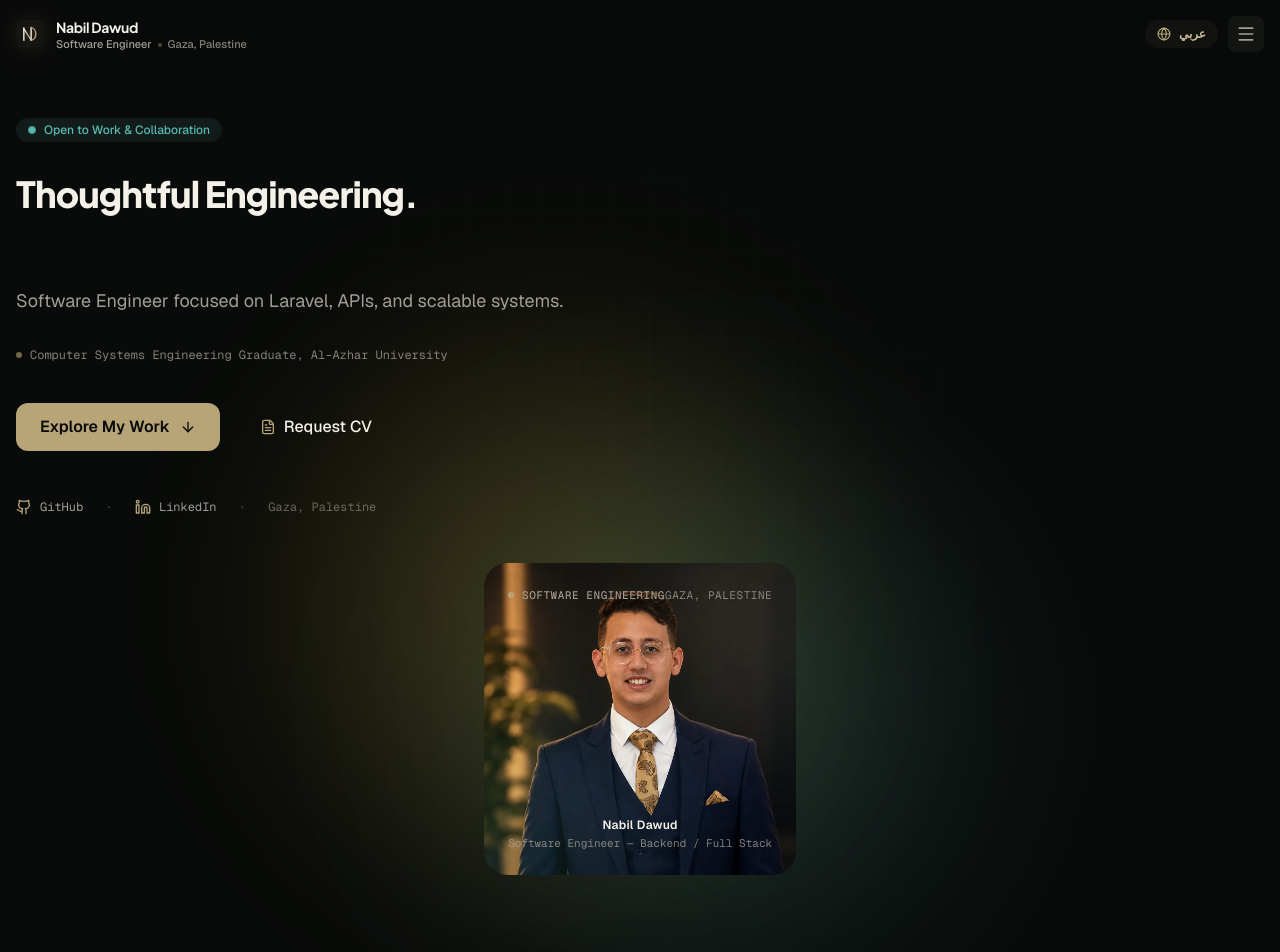
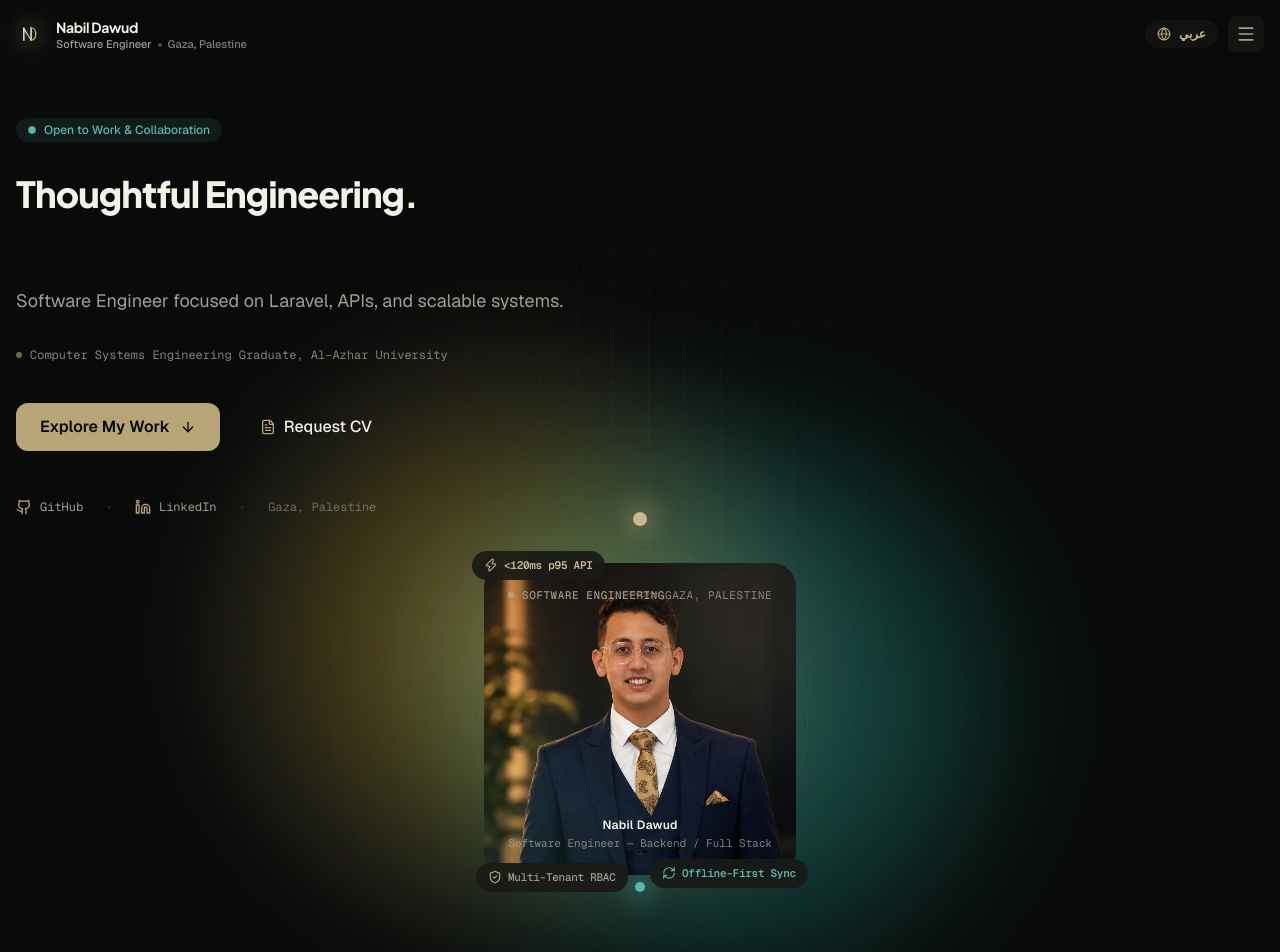
Before and after one commit to NabilDawud/Nabil-Dawud-Portfolio, a Next.js app: page /about in a window 1280 px wide. Shown: the top 952 px of the page. Built offline with nearby package versions, Linux system fonts and the light colour scheme; a web font is replaced by a local one.

Commit message:
feat(ui): eliminate cursor delay, intensify aurora orbs, add 360 orbital ring and floating proof badges

```diff
--- /dev/null
+++ b/src/components/home/HeroFloatingBadges.tsx
@@ -0,0 +1,81 @@
+"use client";
+
+import React from "react";
+import { Zap, ShieldCheck, RefreshCw } from "lucide-react";
+import { motion } from "motion/react";
+import { useLanguage } from "@/i18n";
+import { useInteractiveMotion } from "@/hooks/useInteractiveMotion";
+
+interface HeroFloatingBadgesProps {
+  className?: string;
+}
+
+export function HeroFloatingBadges({ className = "" }: HeroFloatingBadgesProps) {
+  const { t } = useLanguage();
+  const canAnimate = useInteractiveMotion();
+
+  const badges = t.hero.floatingBadges;
+
+  return (
+    <div className={`pointer-events-none select-none ${className}`} aria-hidden="true">
+      {/* 1. Top-Start Floating Badge: Latency Proof Point */}
+      <motion.div
+        animate={canAnimate ? { y: [-5, 5] } : undefined}
+        transition={
+          canAnimate
+            ? {
+                duration: 4.2,
+                repeat: Infinity,
+                repeatType: "reverse",
+                ease: "easeInOut",
+              }
+            : undefined
+        }
+        className="absolute -top-3 -start-3 sm:-start-6 z-30 inline-flex items-center gap-1.5 px-3 py-1.5 rounded-full border border-champagne/35 bg-graphite/90 backdrop-blur-md text-champagne-bright font-mono text-[11px] sm:text-xs shadow-xl shadow-black/80 will-change-transform"
+      >
+        <Zap className="w-3.5 h-3.5 text-champagne shrink-0" />
+        <span className="font-semibold tracking-tight">{badges.latency}</span>
+      </motion.div>
+
+      {/* 2. Bottom-Start Floating Badge: Multi-Tenant RBAC */}
+      <motion.div
+        animate={canAnimate ? { y: [4, -4] } : undefined}
+        transition={
+          canAnimate
+            ? {
+                duration: 5.1,
+                repeat: Infinity,
+                repeatType: "reverse",
+                ease: "easeInOut",
+                delay: 0.8,
+              }
+            : undefined
+        }
+        className="absolute -bottom-4 -start-2 sm:-start-4 z-30 inline-flex items-center gap-1.5 px-3 py-1.5 rounded-full border border-border-subtle/90 bg-graphite/90 backdrop-blur-md text-sand font-mono text-[11px] sm:text-xs shadow-xl shadow-black/80 will-change-transform"
+      >
+        <ShieldCheck className="w-3.5 h-3.5 text-champagne shrink-0" />
+        <span className="font-medium tracking-tight">{badges.security}</span>
+      </motion.div>
+
+      {/* 3. Bottom-End Floating Badge: Offline-First Sync */}
+      <motion.div
+        animate={canAnimate ? { y: [-4, 4] } : undefined}
+        transition={
+          canAnimate
+            ? {
+                duration: 4.6,
+                repeat: Infinity,
+                repeatType: "reverse",
+                ease: "easeInOut",
+                delay: 1.4,
+              }
+            : undefined
+        }
+        className="absolute -bottom-3 -end-3 sm:-end-6 z-30 inline-flex items-center gap-1.5 px-3 py-1.5 rounded-full border border-teal/35 bg-graphite/90 backdrop-blur-md text-teal font-mono text-[11px] sm:text-xs shadow-xl shadow-black/80 will-change-transform"
+      >
+        <RefreshCw className="w-3.5 h-3.5 text-teal shrink-0" />
+        <span className="font-semibold tracking-tight">{badges.sync}</span>
+      </motion.div>
+    </div>
+  );
+}
--- /dev/null
+++ b/src/components/home/HeroOrbitalRing.tsx
@@ -0,0 +1,80 @@
+"use client";
+
+import React from "react";
+import { motion } from "motion/react";
+import { useInteractiveMotion } from "@/hooks/useInteractiveMotion";
+
+interface HeroOrbitalRingProps {
+  className?: string;
+}
+
+/**
+ * 360° Circular Orbiting Satellite Animation for the Hero Section.
+ * Renders subtle orbital tracks with revolving luminous satellite beacons
+ * that continuously orbit around the portrait slot, communicating live
+ * distributed systems and active architectural telemetry.
+ */
+export function HeroOrbitalRing({ className = "" }: HeroOrbitalRingProps) {
+  const canAnimate = useInteractiveMotion();
+
+  return (
+    <div
+      className={`absolute inset-[-14%] sm:inset-[-18%] pointer-events-none select-none z-0 ${className}`}
+      aria-hidden="true"
+    >
+      {/* ------------------------------------------------------------- */}
+      {/* Primary Circular Orbital Track & Revolving Golden Beacon       */}
+      {/* ------------------------------------------------------------- */}
+      <div className="absolute inset-0 rounded-full border border-champagne/20 shadow-[0_0_25px_rgba(212,175,55,0.06)]" />
+
+      <motion.div
+        animate={canAnimate ? { rotate: 360 } : undefined}
+        transition={
+          canAnimate
+            ? {
+                duration: 16,
+                repeat: Infinity,
+                ease: "linear",
+              }
+            : undefined
+        }
+        className="absolute inset-0 rounded-full will-change-transform"
+      >
+        {/* Golden Satellite Beacon (top apex of orbit) */}
+        <div className="absolute top-0 left-1/2 -translate-x-1/2 -translate-y-1/2 flex items-center justify-center">
+          {/* Outer glowing halo */}
+          <span className="absolute w-8 h-8 rounded-full bg-champagne/35 blur-md" />
+          {/* Inner bright node */}
+          <span className="relative w-3.5 h-3.5 rounded-full bg-champagne-bright border border-white/60 shadow-[0_0_16px_rgba(255,235,170,1)]" />
+        </div>
+      </motion.div>
+
+      {/* ------------------------------------------------------------- */}
+      {/* Secondary Counter-Rotating Orbital Track & Cyber Teal Beacon  */}
+      {/* ------------------------------------------------------------- */}
+      <div className="absolute inset-[8%] rounded-full border border-teal/15 border-dashed" />
+
+      <motion.div
+        animate={canAnimate ? { rotate: -360 } : undefined}
+        transition={
+          canAnimate
+            ? {
+                duration: 24,
+                repeat: Infinity,
+                ease: "linear",
+              }
+            : undefined
+        }
+        className="absolute inset-[8%] rounded-full will-change-transform"
+      >
+        {/* Teal Satellite Beacon (bottom apex of orbit) */}
+        <div className="absolute bottom-0 left-1/2 -translate-x-1/2 translate-y-1/2 flex items-center justify-center">
+          {/* Outer glowing halo */}
+          <span className="absolute w-7 h-7 rounded-full bg-teal/30 blur-md" />
+          {/* Inner bright node */}
+          <span className="relative w-2.5 h-2.5 rounded-full bg-teal border border-teal-200/50 shadow-[0_0_12px_rgba(88,215,205,0.9)]" />
+        </div>
+      </motion.div>
+    </div>
+  );
+}
--- a/src/components/home/HeroPortraitSlot.tsx
+++ b/src/components/home/HeroPortraitSlot.tsx
@@ -6,6 +6,8 @@ import { motion } from "motion/react";
 import { useLanguage } from "@/i18n";
 import { personalBrand } from "@/data/personal";
 import { useInteractiveMotion } from "@/hooks/useInteractiveMotion";
+import { HeroOrbitalRing } from "./HeroOrbitalRing";
+import { HeroFloatingBadges } from "./HeroFloatingBadges";
 
 interface HeroPortraitSlotProps {
   className?: string;
@@ -22,11 +24,17 @@ export function HeroPortraitSlot({ className = "" }: HeroPortraitSlotProps) {
 
   return (
     <div className="relative group/portrait">
+      {/* 360° Circular Orbiting Satellite Telemetry */}
+      <HeroOrbitalRing />
+
       {/* Dynamic ambient rim glow */}
       <div
-        className="absolute -inset-1.5 rounded-[2rem] bg-gradient-to-r from-champagne/25 via-teal/20 to-champagne/25 blur-xl opacity-60 group-hover/portrait:opacity-90 transition-opacity duration-700 pointer-events-none"
+        className="absolute -inset-1.5 rounded-[2rem] bg-gradient-to-r from-champagne/30 via-teal/25 to-champagne/30 blur-xl opacity-65 group-hover/portrait:opacity-100 transition-opacity duration-700 pointer-events-none"
         aria-hidden="true"
       />
+
+      {/* Floating Architectural Proof Badges */}
+      <HeroFloatingBadges />
 
       <motion.div
         animate={canAnimate ? { y: [-5, 5] } : undefined}
--- a/src/components/home/index.ts
+++ b/src/components/home/index.ts
@@ -7,3 +7,5 @@ export * from "./JourneyPreviewSection";
 export * from "./EducationPreviewSection";
 export * from "./ContactCtaSection";
 export * from "./SystemMetricsRibbon";
+export * from "./HeroOrbitalRing";
+export * from "./HeroFloatingBadges";
--- a/src/components/ui/AmbientSpotlight.tsx
+++ b/src/components/ui/AmbientSpotlight.tsx
@@ -25,8 +25,8 @@ export function AmbientSpotlight({
   const mouseX = useMotionValue(0);
   const mouseY = useMotionValue(0);
 
-  // Relaxed spring physics for buttery-smooth mouse tracking
-  const springConfig = { damping: 35, stiffness: 90, mass: 0.6 };
+  // Ultra-responsive spring physics: zero lag, snappy cursor tracking
+  const springConfig = { damping: 24, stiffness: 480, mass: 0.08 };
   const smoothX = useSpring(mouseX, springConfig);
   const smoothY = useSpring(mouseY, springConfig);
 
@@ -77,11 +77,11 @@ export function AmbientSpotlight({
       {/* ------------------------------------------------------------- */}
       {showGrid && (
         <div
-          className="absolute inset-0 opacity-40 transition-opacity duration-700"
+          className="absolute inset-0 opacity-55 transition-opacity duration-500"
           style={{
             backgroundImage: `
-              linear-gradient(to right, rgba(255, 255, 255, 0.035) 1px, transparent 1px),
-              linear-gradient(to bottom, rgba(255, 255, 255, 0.035) 1px, transparent 1px)
+              linear-gradient(to right, rgba(255, 255, 255, 0.045) 1px, transparent 1px),
+              linear-gradient(to bottom, rgba(255, 255, 255, 0.045) 1px, transparent 1px)
             `,
             backgroundSize: "36px 36px",
             maskImage:
@@ -102,12 +102,12 @@ export function AmbientSpotlight({
       {/* Orb 1: Rich Champagne Gold Luminous Flow */}
       <motion.div
         animate={{
-          x: isHero ? [0, 85, -65, 35, 0] : [0, 50, -40, 20, 0],
-          y: isHero ? [0, -55, 45, -30, 0] : [0, -35, 30, -15, 0],
-          scale: [1, 1.15, 0.94, 1.08, 1],
+          x: isHero ? [0, 95, -75, 40, 0] : [0, 55, -45, 25, 0],
+          y: isHero ? [0, -65, 55, -35, 0] : [0, -40, 35, -20, 0],
+          scale: [1, 1.18, 0.92, 1.1, 1],
         }}
         transition={{
-          duration: isHero ? 18 : 22,
+          duration: isHero ? 16 : 20,
           repeat: Infinity,
           ease: "easeInOut",
         }}
@@ -115,10 +115,10 @@ export function AmbientSpotlight({
           width: isHero ? "650px" : "480px",
           height: isHero ? "650px" : "480px",
           background:
-            "radial-gradient(circle at center, rgba(212, 175, 55, 0.26) 0%, rgba(212, 175, 55, 0.12) 42%, transparent 72%)",
+            "radial-gradient(circle at center, rgba(240, 205, 95, 0.42) 0%, rgba(212, 175, 55, 0.25) 38%, rgba(183, 164, 119, 0.12) 58%, transparent 75%)",
         }}
         className={cn(
-          "absolute rounded-full blur-3xl mix-blend-screen will-change-transform",
+          "absolute rounded-full blur-2xl mix-blend-screen will-change-transform",
           isHero ? "top-1/4 start-1/6" : "top-1/6 start-1/4"
         )}
       />
@@ -126,12 +126,12 @@ export function AmbientSpotlight({
       {/* Orb 2: Cyber Teal / Emerald Counter-Balance */}
       <motion.div
         animate={{
-          x: isHero ? [0, -75, 55, -40, 0] : [0, -45, 35, -20, 0],
-          y: isHero ? [0, 65, -45, 35, 0] : [0, 40, -30, 25, 0],
-          scale: [0.95, 1.18, 0.98, 1.12, 0.95],
+          x: isHero ? [0, -85, 65, -45, 0] : [0, -50, 40, -25, 0],
+          y: isHero ? [0, 75, -55, 40, 0] : [0, 45, -35, 25, 0],
+          scale: [0.94, 1.2, 0.96, 1.14, 0.94],
         }}
         transition={{
-          duration: isHero ? 22 : 26,
+          duration: isHero ? 20 : 24,
           repeat: Infinity,
           ease: "easeInOut",
         }}
@@ -139,10 +139,10 @@ export function AmbientSpotlight({
           width: isHero ? "580px" : "440px",
           height: isHero ? "580px" : "440px",
           background:
-            "radial-gradient(circle at center, rgba(88, 184, 176, 0.22) 0%, rgba(88, 184, 176, 0.08) 48%, transparent 72%)",
+            "radial-gradient(circle at center, rgba(88, 215, 205, 0.36) 0%, rgba(45, 212, 191, 0.22) 42%, rgba(20, 184, 166, 0.08) 60%, transparent 75%)",
         }}
         className={cn(
-          "absolute rounded-full blur-3xl mix-blend-screen will-change-transform",
+          "absolute rounded-full blur-2xl mix-blend-screen will-change-transform",
           isHero ? "top-1/3 end-1/6" : "top-1/2 end-1/4"
         )}
       />
@@ -159,10 +159,10 @@ export function AmbientSpotlight({
             height: `${size}px`,
             opacity: hasMoved ? 1 : 0,
             background:
-              "radial-gradient(circle at center, rgba(255, 230, 160, 0.32) 0%, rgba(212, 175, 55, 0.18) 38%, rgba(88, 184, 176, 0.08) 62%, transparent 78%)",
+              "radial-gradient(circle at center, rgba(255, 240, 180, 0.52) 0%, rgba(212, 175, 55, 0.3) 32%, rgba(88, 215, 205, 0.15) 58%, transparent 76%)",
           }}
-          transition={{ opacity: { duration: 0.5 } }}
-          className="absolute top-0 left-0 rounded-full blur-2xl mix-blend-screen will-change-transform"
+          transition={{ opacity: { duration: 0.3 } }}
+          className="absolute top-0 left-0 rounded-full blur-xl mix-blend-screen will-change-transform"
         />
       )}
     </div>
--- a/src/i18n/dictionaries/ar.ts
+++ b/src/i18n/dictionaries/ar.ts
@@ -28,6 +28,11 @@ export const arDictionary: Dictionary = {
     letsConnect: "لنتواصل معاً",
     location: "غزة، فلسطين",
     portraitAlt: "صورة شخصية للمهندس نبيل داود",
+    floatingBadges: {
+      latency: "<120ms زمن الاستجابة",
+      security: "عزل أمني للبيانات",
+      sync: "مزامنة بلا اتصال",
+    },
   },
   metrics: {
     sectionLabel: "مؤشرات أداء الأنظمة",
--- a/src/i18n/dictionaries/en.ts
+++ b/src/i18n/dictionaries/en.ts
@@ -26,6 +26,11 @@ export const enDictionary = {
     letsConnect: "Let's Connect",
     location: "Gaza, Palestine",
     portraitAlt: "Portrait of Nabil Dawud, Software Engineer",
+    floatingBadges: {
+      latency: "<120ms p95 API",
+      security: "Multi-Tenant RBAC",
+      sync: "Offline-First Sync",
+    },
   },
   metrics: {
     sectionLabel: "System Performance Metrics",
```
Also changed, not shown: 2 other files (tests, documents, lock files or other folders).
